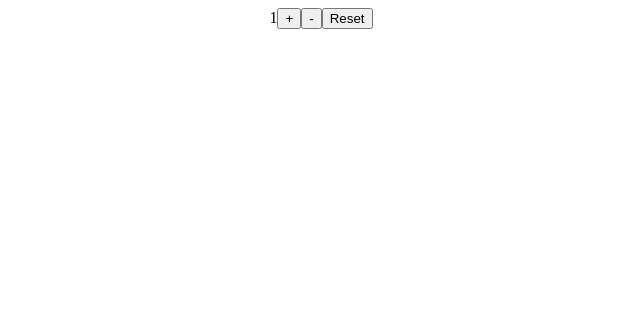
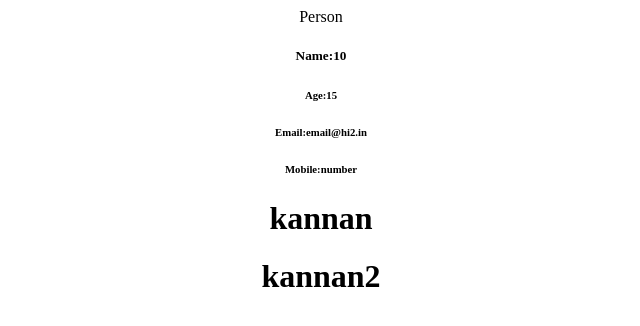
Before and after one commit to dheerajtp/React, a React (Create React App) app: page / in a window 1280 px wide. Shown: the top 326 px of the page, without its empty margins (319-959 px from the left). Built offline with nearby package versions, Linux system fonts and the light colour scheme.

Commit message:
prop types in react

```diff
--- a/package.json
+++ b/package.json
@@ -9,6 +9,7 @@
     "@testing-library/react": "^13.4.0",
     "@testing-library/user-event": "^13.5.0",
     "axios": "^1.2.0",
+    "prop-types": "^15.8.1",
     "react": "^18.2.0",
     "react-dom": "^18.2.0",
     "react-hook-form": "^7.40.0",
--- a/src/App.js
+++ b/src/App.js
@@ -1,9 +1,15 @@
 import "./App.css";
-import Count from "./Count";
+import Person from "./Person";
 function App() {
   return (
     <div className="App">
-      <Count />
+      <Person
+        name={10}
+        age={15}
+        email="email@hi2.in"
+        mobile="number"
+        friends={["kannan", "kannan2"]}
+      />
     </div>
   );
 }
--- a/src/Count.js
+++ /dev/null
@@ -1,16 +0,0 @@
-import React from "react";
-import { useCounter } from "./hooks/useCounter";
-
-function Count() {
-  const [currentValue, increment, decrease, reset] = useCounter(1);
-  return (
-    <div>
-      {currentValue}
-      <button onClick={increment}>+</button>
-      <button onClick={decrease}>-</button>
-      <button onClick={reset}>Reset</button>
-    </div>
-  );
-}
-
-export default Count;
--- /dev/null
+++ b/src/Person.js
@@ -0,0 +1,26 @@
+import React from "react";
+import PropTypes from "prop-types";
+function Person(props) {
+  return (
+    <div>
+      Person
+      <h5>Name:{props.name}</h5>
+      <h6>Age:{props.age}</h6>
+      <h6>Email:{props.email}</h6>
+      <h6>Mobile:{props.mobile}</h6>
+      {props.friends.map((friend, key) => {
+        return <h1 key={key}>{friend}</h1>;
+      })}
+    </div>
+  );
+}
+
+Person.propTypes = {
+  name: PropTypes.string,
+  email: PropTypes.string,
+  age: PropTypes.number,
+  mobile: PropTypes.number,
+  friends: PropTypes.arrayOf(PropTypes.string),
+};
+
+export default Person;
--- a/src/hooks/useCounter.js
+++ /dev/null
@@ -1,18 +0,0 @@
-import { useState } from "react";
-
-export const useCounter = (initialValue = 0) => {
-  const [state, setState] = useState(initialValue);
-
-  const count = () => {
-    setState((prev) => prev + 1);
-  };
-
-  const decrease = () => {
-    setState((prev) => prev - 1);
-  };
-
-  const resetToInitialValue = () => {
-    setState(initialValue);
-  };
-  return [state, count, decrease, resetToInitialValue];
-};
```
Also changed, not shown: 2 other files (tests, documents, lock files or other folders).
